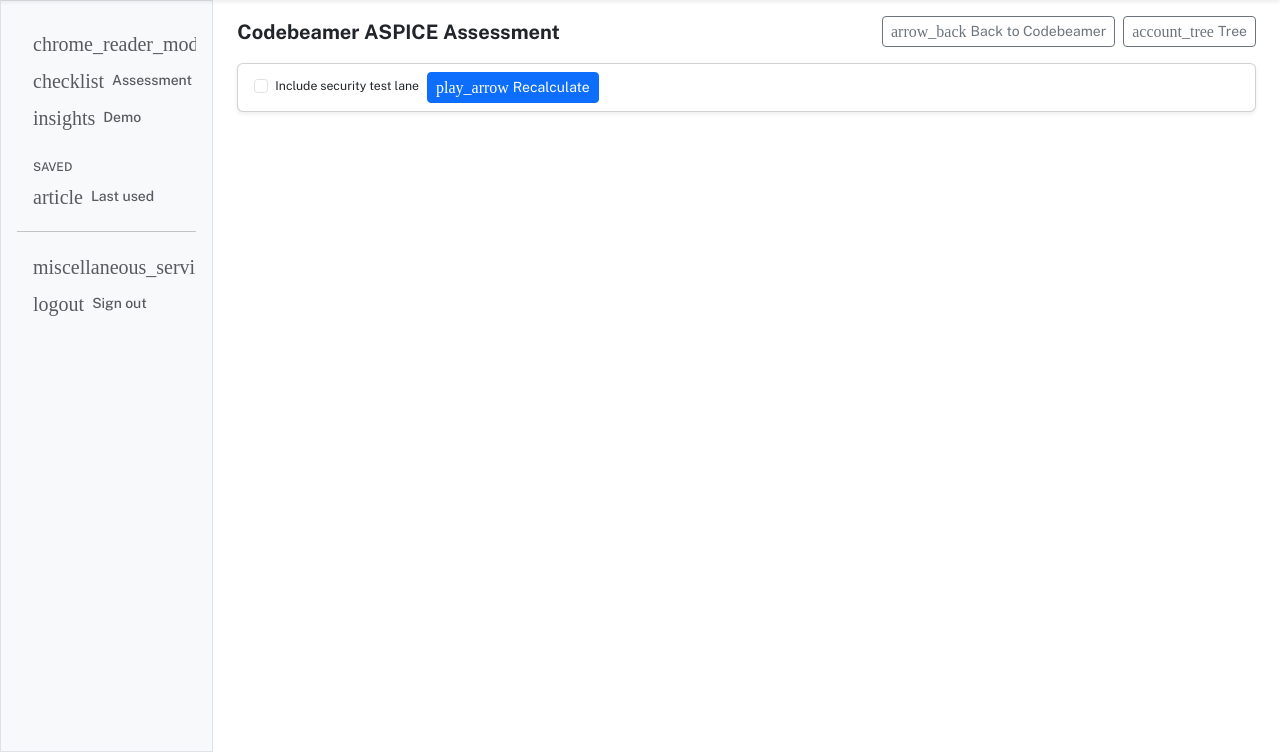
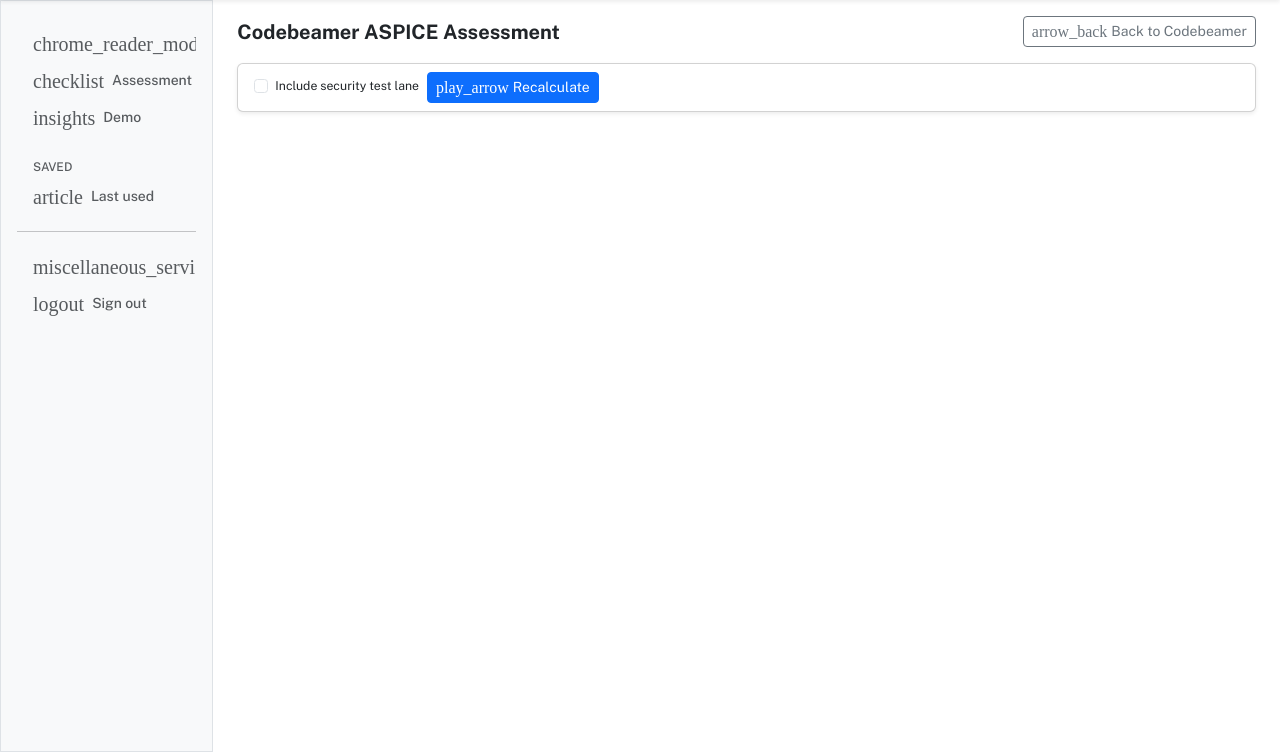
Before and after one commit to diixo/aideex, a Django app: template ui/app_main/templates/app_main/codebeamer_assessment.html in a window 1280 px wide. Shown: the part 48-800 px from the top of the page. Run offline with Django 5.2, Linux system fonts and the light colour scheme; the template is opened without the code that fills it, so the values that code supplies are empty; some libraries are stand-ins or nearby versions; some web fonts are replaced.

Commit message:
codebeamer_assessment.html: removed link to Tree

```diff
--- a/ui/app_main/templates/app_main/codebeamer_assessment.html
+++ b/ui/app_main/templates/app_main/codebeamer_assessment.html
@@ -27,10 +27,6 @@
     <a href="{% url 'app_main:codebeamer' %}" class="btn btn-sm btn-outline-secondary d-inline-flex align-items-center gap-1">
       <span class="material-icons" style="font-size:1rem;">arrow_back</span>
       Back to Codebeamer
-    </a>
-    <a href="{% url 'app_main:codebeamer_tree' %}" class="btn btn-sm btn-outline-secondary d-inline-flex align-items-center gap-1">
-      <span class="material-icons" style="font-size:1rem;">account_tree</span>
-      Tree
     </a>
   </div>
 </div>
```
